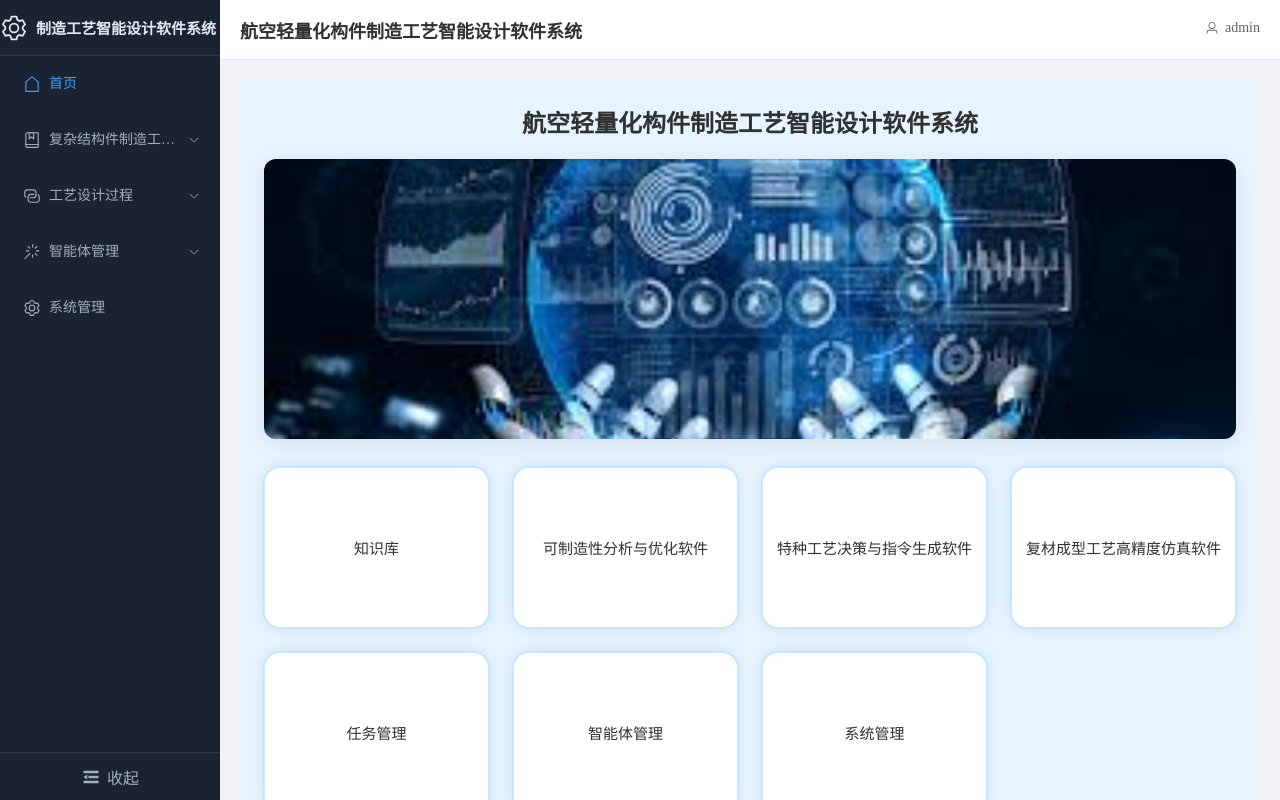
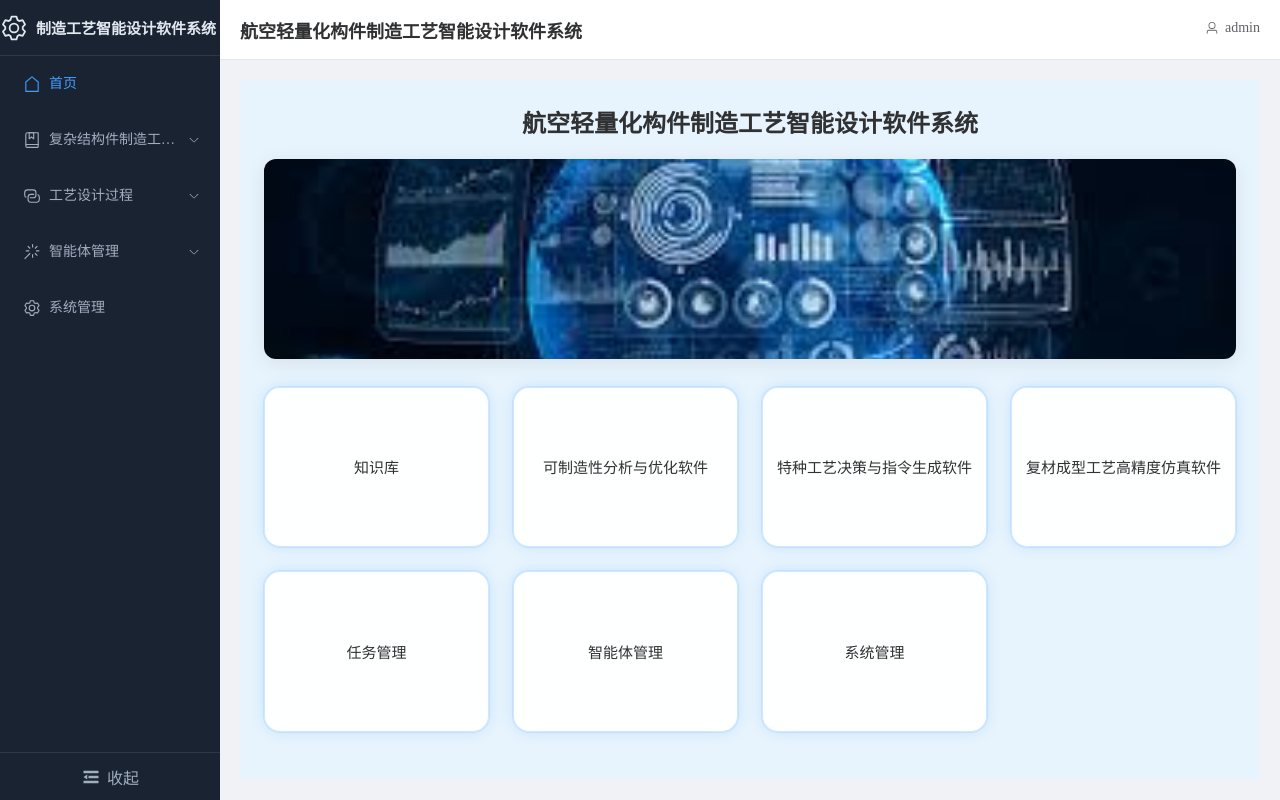
Before and after one commit to huanhuan233/1114, a Vue app in the folder prototype/frontend/: page /home in a window 1280 px wide. Built offline with nearby package versions, Linux system fonts and the light colour scheme.

Commit message:
修复跳转

```diff
--- a/prototype/frontend/src/layouts/IntegrationLayout.vue
+++ b/prototype/frontend/src/layouts/IntegrationLayout.vue
@@ -1,6 +1,24 @@
 <template>
-  <router-view />
+  <div class="integration-layout">
+    <router-view :key="route.fullPath" />
+  </div>
 </template>
 
 <script setup lang="ts">
+import { useRoute } from 'vue-router'
+
+const route = useRoute()
 </script>
+
+<style scoped>
+.integration-layout {
+  flex: 1;
+  min-height: 0;
+  display: flex;
+  flex-direction: column;
+}
+.integration-layout :deep(> *) {
+  flex: 1;
+  min-height: 0;
+}
+</style>
--- a/prototype/frontend/src/layouts/MainLayout.vue
+++ b/prototype/frontend/src/layouts/MainLayout.vue
@@ -135,7 +135,7 @@
         <span v-show="!collapsed">收起</span>
       </div>
     </el-aside>
-    <el-container>
+    <el-container class="main-body">
       <el-header class="header">
         <span class="page-title title-ellipsis" :title="pageTitle">{{ pageTitle }}</span>
         <div class="header-right">
@@ -154,10 +154,21 @@
         </div>
       </el-header>
       <el-main class="main">
+        <div class="main-inner">
           <router-view v-slot="{ Component, route: currentRoute }">
             <transition name="fade" mode="out-in">
-            <Suspense v-if="Component">
-              <component :is="Component" :key="currentRoute.path" />
+              <div v-if="childError" key="error" class="main-empty">
+                <el-icon :size="48"><WarningFilled /></el-icon>
+                <p>页面加载失败或不存在</p>
+                <p class="main-empty-hint">刷新后一般可恢复</p>
+                <div class="main-empty-actions">
+                  <el-button type="primary" @click="goHome">返回首页</el-button>
+                  <el-button @click="reloadPage">刷新页面</el-button>
+                </div>
+              </div>
+              <div v-else-if="Component" :key="layoutLevelKey(currentRoute)" class="main-content-wrap">
+                <Suspense>
+                  <component :is="Component" />
                   <template #fallback>
                     <div class="main-loading">
                       <el-icon class="is-loading" :size="32"><Loading /></el-icon>
@@ -165,7 +176,8 @@
                     </div>
                   </template>
                 </Suspense>
-            <div v-else class="main-empty">
+              </div>
+              <div v-else key="empty" class="main-empty">
                 <el-icon :size="48"><WarningFilled /></el-icon>
                 <p>页面加载失败或不存在</p>
                 <p class="main-empty-hint">刷新后一般可恢复</p>
@@ -176,19 +188,37 @@
               </div>
             </transition>
           </router-view>
+        </div>
       </el-main>
     </el-container>
   </el-container>
 </template>
 
 <script setup lang="ts">
-import { ref, computed } from 'vue'
+import { ref, computed, watch, onErrorCaptured } from 'vue'
 import { useRoute, useRouter } from 'vue-router'
+import type { RouteLocationNormalizedLoaded } from 'vue-router'
 import { Fold, Expand, Loading, WarningFilled } from '@element-plus/icons-vue'
 
 const route = useRoute()
 const router = useRouter()
 const collapsed = ref(false)
+const childError = ref(false)
+
+watch(() => route.path, () => { childError.value = false }, { immediate: true })
+
+/** 用“布局级”路径做 key，避免在仅切换子路由时销毁整块布局导致空白 */
+function layoutLevelKey(r: RouteLocationNormalizedLoaded): string {
+  const top = r.matched[1]
+  return top ? (top.path || r.path) : r.path
+}
+
+onErrorCaptured((err: unknown) => {
+  childError.value = true
+  console.error('[MainLayout] 子组件渲染错误', err)
+  return false
+})
+
 function goHome() {
   router.push('/home')
 }
@@ -213,6 +243,29 @@ const asideWidth = computed(() => (collapsed.value ? '64px' : '220px'))
 <style scoped>
 .main-layout {
   height: 100vh;
+  display: flex;
+  flex-direction: row;
+}
+.main-layout > .el-container.main-body {
+  flex: 1;
+  min-width: 0;
+  min-height: 0;
+  display: flex;
+  flex-direction: column;
+}
+.main-body > .el-main.main {
+  flex: 1;
+  min-height: 0;
+  display: flex;
+  flex-direction: column;
+  padding: 20px;
+}
+.main-inner {
+  flex: 1;
+  min-height: 0;
+  display: flex;
+  flex-direction: column;
+  position: relative;
 }
 .aside {
   background: #1a2332;
@@ -305,8 +358,25 @@ const asideWidth = computed(() => (collapsed.value ? '64px' : '220px'))
 }
 .main {
   background: #f0f2f5;
-  padding: 20px;
   overflow: auto;
+}
+.main-inner > :deep(*) {
+  flex: 1;
+  min-height: 0;
+  display: flex;
+  flex-direction: column;
+}
+.main-content-wrap {
+  flex: 1;
+  min-height: 0;
+  display: flex;
+  flex-direction: column;
+}
+.main-content-wrap > :deep(*) {
+  flex: 1;
+  min-height: 0;
+  display: flex;
+  flex-direction: column;
 }
 /* 左侧菜单栏滚动条深色 */
 .aside :deep(.el-menu)::-webkit-scrollbar,
--- a/prototype/frontend/src/views/agent/Workflow.vue
+++ b/prototype/frontend/src/views/agent/Workflow.vue
@@ -711,7 +711,7 @@ async function publish() {
       }
     }
     ElMessage.success('已发布')
-    router.push('/integration')
+    await router.replace({ path: '/integration' })
   } catch (e) {
     ElMessage.error(e instanceof Error ? e.message : '发布失败')
   } finally {
@@ -1004,8 +1004,9 @@ function startDrag(id: string, e: MouseEvent) {
 .dify-workflow {
   display: flex;
   flex-direction: column;
+  flex: 1;
+  min-height: 0;
   height: 100%;
-  min-height: 520px;
   background: #f9fafb;
 }
 .workflow-header {
@@ -1232,10 +1233,12 @@ function startDrag(id: string, e: MouseEvent) {
 .workflow-config {
   width: 320px;
   flex-shrink: 0;
+  flex: 0 0 320px;
   background: #fff;
   border-left: 1px solid #e5e7eb;
   display: flex;
   flex-direction: column;
+  min-height: 0;
   overflow: hidden;
 }
 
@@ -1423,8 +1426,18 @@ function startDrag(id: string, e: MouseEvent) {
 }
 .config-tabs {
   flex: 1;
+  min-height: 0;
   overflow: auto;
   padding: 12px;
+  display: flex;
+  flex-direction: column;
+}
+.config-tabs :deep(.el-tabs__content) {
+  flex: 1;
+  overflow: auto;
+}
+.config-tabs :deep(.el-tab-pane) {
+  height: 100%;
 }
 .config-tabs :deep(.el-tabs__header) {
   margin-bottom: 12px;
```
Lines whose indentation alone changed are shown as unchanged.
